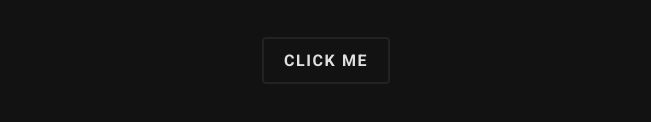
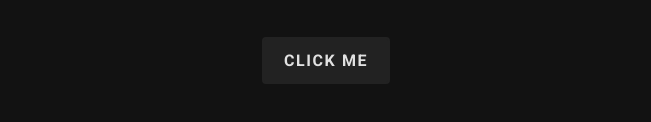
Before and after one commit to Neyen108/Colour_flipper, a plain HTML site: page index.html in a window 1280 px wide. Shown: the part 420-542 px from the top of the page, without its empty margins (314-965 px from the left). Drawn offline with nearby package versions, Linux system fonts and the light colour scheme.

Commit message:
corrected the button background

```diff
--- a/styles.css
+++ b/styles.css
@@ -201,7 +201,7 @@ main {
 .btn-hero {
   font-family: var(--ff-primary);
   text-transform: uppercase;
-  background: transparent;
+  background: var(--clr-black);
   color: rgba(256, 256, 256, 0.87);
   letter-spacing: var(--spacing);
   display: inline-block;
@@ -217,5 +217,5 @@ main {
 .btn-hero:hover {
   box-shadow: 0 1px 10px rgba(256, 256, 256, 0.38);
   color: var(--clr-white);
-  background: var(--clr-black);
+  background: #121212;
 }
```
